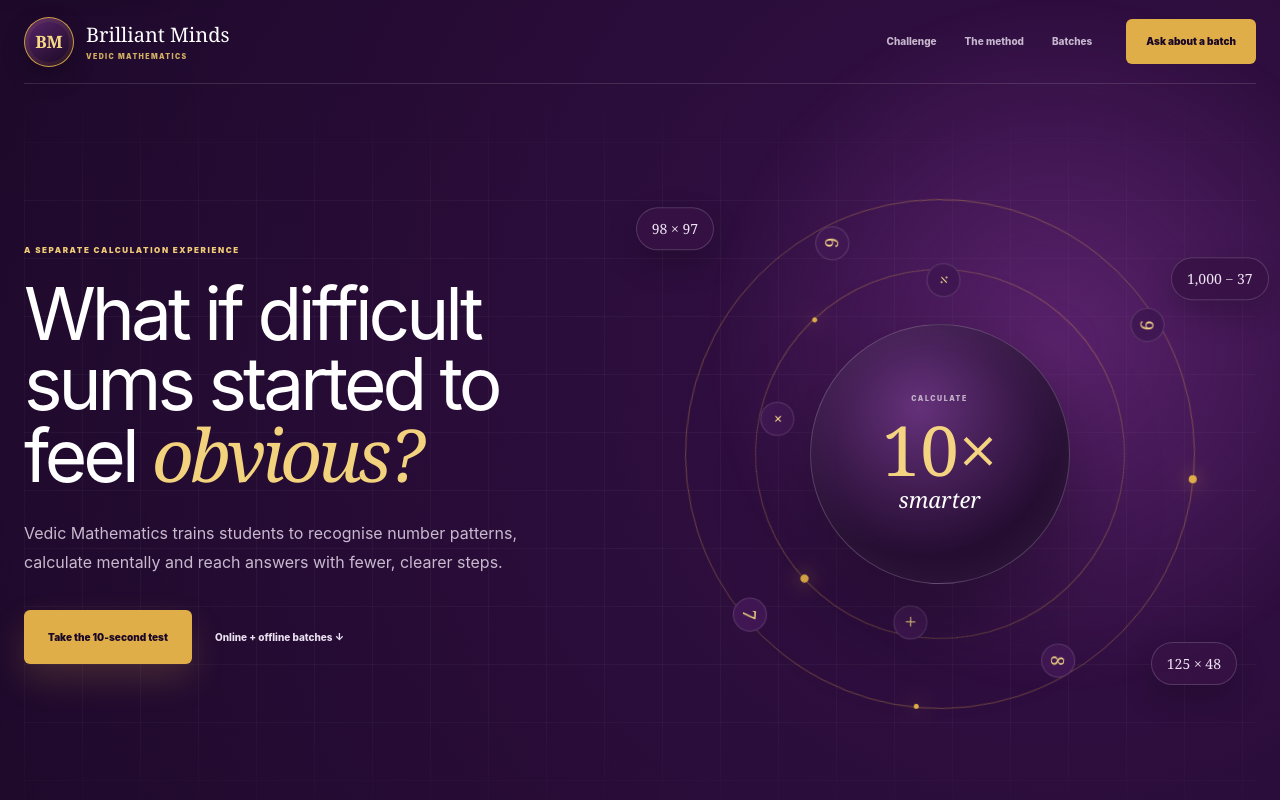
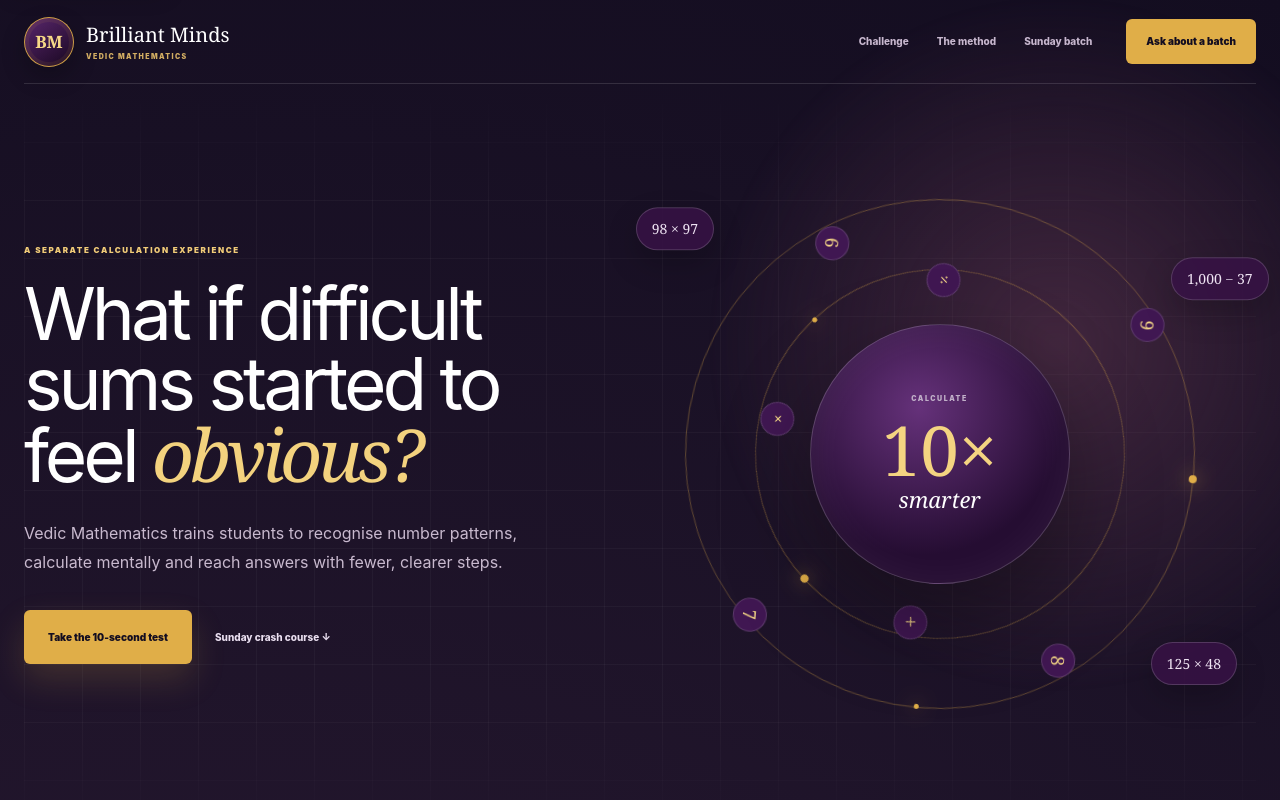
Before and after one commit to Ayushhdd/brilliant-minds-academy, a Next.js app: page /vedic-maths in a window 1280 px wide. Shown: the top 800 px of the page. Built offline with nearby package versions, Linux system fonts and the light colour scheme.

Commit message:
Refine Vedic offering and stabilize page sections

```diff
--- a/app/EnquiryForm.tsx
+++ b/app/EnquiryForm.tsx
@@ -5,13 +5,13 @@ import { FormEvent, useState } from "react";
 const programmeOptions = [
   { value: "maths", label: "Mathematics · Classes 6–10 (Offline)" },
   { value: "science", label: "Science · Classes 9–10 (Offline)" },
-  { value: "class-8", label: "All subjects · Class 8 (Offline)" },
-  { value: "vedic", label: "Vedic Maths crash course" },
+  { value: "class-8", label: "All subjects · Classes 6–8 (Offline)" },
+  { value: "vedic", label: "Vedic Maths · Sunday-only crash course" },
 ];
 
 const learningModes = {
   academy: ["Academy tuition · Offline"],
-  vedic: ["Vedic Maths · Offline", "Vedic Maths · Online"],
+  vedic: ["Sunday-only crash course"],
 };
 
 export default function EnquiryForm() {
--- a/app/globals.css
+++ b/app/globals.css
@@ -33,14 +33,7 @@ main:focus { outline: none; }
 .section { padding: 104px 0; }
 .scrollProgress { position: fixed; z-index: 100; top: 0; left: 0; width: calc(var(--page-progress) * 100%); height: 3px; pointer-events: none; background: linear-gradient(90deg, var(--gold), #f8df9f); box-shadow: 0 0 14px rgba(217,170,77,.55); }
 
-.motion-ready [data-reveal] { opacity: 0; transform: translateY(38px); transition: opacity .9s cubic-bezier(.2,.7,.2,1), transform .9s cubic-bezier(.2,.7,.2,1); }
-.motion-ready [data-reveal="left"] { transform: translateX(-34px); }
-.motion-ready [data-reveal="right"] { transform: translateX(34px); }
-.motion-ready [data-reveal].is-visible { opacity: 1; transform: translate3d(0,0,0); }
-.motion-ready .staggerGrid[data-reveal] > * { opacity: 0; transform: translateY(24px); }
-.motion-ready .staggerGrid[data-reveal].is-visible > * { animation: cardRise .72s cubic-bezier(.2,.75,.2,1) forwards; }
-.motion-ready .staggerGrid[data-reveal].is-visible > *:nth-child(2) { animation-delay: .1s; }
-.motion-ready .staggerGrid[data-reveal].is-visible > *:nth-child(3) { animation-delay: .2s; }
+.motion-ready [data-reveal], .motion-ready .staggerGrid[data-reveal] > * { opacity: 1; transform: none; transition: none; animation: none; }
 
 @keyframes cardRise { to { opacity: 1; transform: translateY(0); } }
 @keyframes heroRise { from { opacity: 0; transform: translateY(28px); } to { opacity: 1; transform: translateY(0); } }
@@ -71,6 +64,8 @@ main:focus { outline: none; }
 .brandWords small { margin-top: 2px; color: #8d7544; font-size: 8px; font-weight: 850; letter-spacing: .21em; text-transform: uppercase; }
 .desktopNav { display: flex; align-items: center; gap: 27px; }
 .desktopNav a { position: relative; color: #3c4a5e; font-size: 12px; font-weight: 750; }
+.desktopNav a[href="/vedic-maths"] { color: #44214e; }
+.desktopNav a[href="/vedic-maths"]::after { background: #44214e; }
 .desktopNav a::after { content: ""; position: absolute; left: 0; right: 100%; bottom: -9px; height: 2px; background: var(--gold); transition: right .25s ease; }
 .desktopNav a:hover { color: var(--navy); }
 .desktopNav a:hover::after { right: 0; }
@@ -227,8 +222,7 @@ main:focus { outline: none; }
 .journeyPhoto img { object-fit: cover; transform: scale(1.005); transition: transform 1.2s cubic-bezier(.2,.7,.2,1); }
 .journeyPhoto > span { position: absolute; z-index: 2; right: 18px; bottom: 15px; color: rgba(255,255,255,.52); font-family: Georgia, "Times New Roman", serif; font-size: 31px; }
 .journeyCard.photoLeft .journeyPhoto { order: -1; }
-.motion-ready .journeyCard .journeyPhoto { opacity: 0; clip-path: inset(0 0 100% 0); transform: translateY(18px); transition: opacity .8s .2s ease, clip-path 1s .2s cubic-bezier(.2,.75,.2,1), transform .8s .2s ease; }
-.motion-ready .journeyCard.is-visible .journeyPhoto { opacity: 1; clip-path: inset(0 0 0 0); transform: translateY(0); }
+.motion-ready .journeyCard .journeyPhoto { opacity: 1; clip-path: inset(0 0 0 0); transform: none; transition: none; }
 .journeyCard.is-visible:hover .journeyPhoto img { transform: scale(1.07); }
 .journeyDifference { margin-top: 34px; padding: 34px; overflow: hidden; border: 1px solid rgba(244,217,147,.28); border-radius: 14px; background: linear-gradient(135deg, rgba(20,62,99,.7), rgba(5,27,52,.76)); box-shadow: 0 24px 54px rgba(0,0,0,.18), inset 0 1px 0 rgba(255,255,255,.1); -webkit-backdrop-filter: blur(20px) saturate(1.2); backdrop-filter: blur(20px) saturate(1.2); }
 .journeyDifferenceWide { position: relative; isolation: isolate; width: min(100% - 32px, 1720px); margin-top: 88px; padding: 62px 64px; border-color: rgba(244,217,147,.72); background: radial-gradient(circle at 92% 4%, rgba(217,170,77,.35), transparent 27%), linear-gradient(115deg, #fff7e9 0%, #f4e1ad 46%, #e7bd64 100%); box-shadow: 0 28px 70px rgba(0,0,0,.28), inset 0 1px 0 rgba(255,255,255,.95); }
--- a/app/page.tsx
+++ b/app/page.tsx
@@ -51,7 +51,7 @@ const tuitionProgrammes = [
   {
     number: "03",
     subject: "All Subjects",
-    classes: "Class 8",
+    classes: "Classes 6–8",
     note: "Complete subject support, with Mathematics personally guided by the lead educator.",
     points: ["Homework guidance", "Foundation strengthening", "Regular revision"],
     tone: "foundation",
@@ -68,12 +68,16 @@ const faqs = [
     answer: "Mathematics for Classes 6–10 is personally taught by the academy’s lead Mathematics educator.",
   },
   {
-    question: "What is available for Class 8?",
-    answer: "Class 8 students receive all-subject support, with Mathematics personally taught by the academy’s lead Mathematics educator.",
+    question: "Which students can join Science tuition?",
+    answer: "Science tuition is available for Classes 9–10, with focused Physics, Chemistry and Biology support from subject faculty.",
+  },
+  {
+    question: "What is available for Classes 6–8?",
+    answer: "Students in Classes 6–8 can receive all-subject support, with Mathematics personally taught by the academy’s lead Mathematics educator.",
   },
   {
     question: "Is Vedic Maths the same as regular tuition?",
-    answer: "No. It is a separate crash-course experience focused on mental calculation, speed and number sense. Online and offline batches are available.",
+    answer: "No. It is a separate Sunday-only crash course focused on mental calculation, speed and number sense.",
   },
   {
     question: "How can we confirm fees and timings?",
@@ -85,7 +89,7 @@ const academySchema = {
   "@context": "https://schema.org",
   "@type": "EducationalOrganization",
   name: "Brilliant Minds Maths Academy",
-  description: "Offline academic tuition and online or offline Vedic Mathematics crash courses in Jalandhar.",
+  description: "Offline academic tuition and a Sunday-only Vedic Mathematics crash course in Jalandhar.",
   telephone: ["+91 79734 05625", "+91 88475 88165"],
   address: {
     "@type": "PostalAddress",
@@ -95,7 +99,7 @@ const academySchema = {
     addressCountry: "IN",
   },
   areaServed: "Jalandhar",
-  knowsAbout: ["Mathematics", "Science", "Class 8 tuition", "Vedic Mathematics"],
+  knowsAbout: ["Mathematics", "Science", "Classes 6–8 tuition", "Vedic Mathematics"],
 };
 
 const faqSchema = {
@@ -322,8 +326,8 @@ export default function Home() {
           <div className="vedicCopy" data-reveal="right">
             <span className="vedicLabel">A DIFFERENT KIND OF LEARNING</span>
             <h2>Not regular tuition.<br /><em>A calculation advantage.</em></h2>
-            <p>Vedic Mathematics is presented as a focused crash course—designed to strengthen number sense, mental calculation and speed through practical techniques students can carry forward.</p>
-            <div className="vedicModes"><span>ONLINE</span><i>+</i><span>OFFLINE</span><b>CRASH COURSE</b></div>
+            <p>Vedic Mathematics is a focused Sunday-only crash course—designed to strengthen number sense, mental calculation and speed through practical techniques students can carry forward.</p>
+            <div className="vedicModes"><span>SUNDAY ONLY</span><b>CRASH COURSE</b></div>
             <div className="vedicBenefits"><span>Faster calculations</span><span>Sharper number sense</span><span>Greater confidence</span></div>
             <a href="/vedic-maths">Explore the full Vedic Maths experience →</a>
           </div>
@@ -380,7 +384,7 @@ export default function Home() {
       <footer>
         <div className="container footerTop">
           <a href="#home" aria-label="Back to top"><BrandLockup footer /></a>
-          <p>25+ years of Mathematics teaching, offline academic tuition and a separate Vedic Mathematics crash-course experience.</p>
+          <p>25+ years of Mathematics teaching, offline academic tuition and a Sunday-only Vedic Mathematics crash course.</p>
           <div><a href="#journey">Journey</a><a href="#tuition">Tuition</a><a href="/vedic-maths">Vedic Maths</a><a href="#results">Results</a><a href="#contact">Contact</a></div>
         </div>
         <div className="container footerBottom"><span>© {new Date().getFullYear()} Brilliant Minds Maths Academy</span><span>Tagore Nagar, Jalandhar · Near Regent Park Hotel</span></div>
--- a/app/vedic-maths/page.tsx
+++ b/app/vedic-maths/page.tsx
@@ -5,7 +5,7 @@ import styles from "./vedic.module.css";
 
 export const metadata: Metadata = {
   title: "Vedic Maths Crash Course | Brilliant Minds Academy",
-  description: "A focused online and offline Vedic Mathematics crash course for faster calculation, sharper number sense and confident mental maths.",
+  description: "A focused Sunday-only Vedic Mathematics crash course for faster calculation, sharper number sense and confident mental maths.",
   alternates: { canonical: "/vedic-maths" },
 };
 
@@ -23,7 +23,7 @@ export default function VedicMathsPage() {
           <span className={styles.crest}>BM</span>
           <span><strong>Brilliant Minds</strong><small>VEDIC MATHEMATICS</small></span>
         </Link>
-        <nav aria-label="Vedic Maths navigation"><a href="#challenge">Challenge</a><a href="#method">The method</a><a href="#batches">Batches</a></nav>
+        <nav aria-label="Vedic Maths navigation"><a href="#challenge">Challenge</a><a href="#method">The method</a><a href="#batches">Sunday batch</a></nav>
         <Link className={styles.headerCta} href="/#contact">Ask about a batch</Link>
       </header>
 
@@ -33,7 +33,7 @@ export default function VedicMathsPage() {
           <span className={styles.eyebrow}>A SEPARATE CALCULATION EXPERIENCE</span>
           <h1>What if difficult sums started to feel <em>obvious?</em></h1>
           <p>Vedic Mathematics trains students to recognise number patterns, calculate mentally and reach answers with fewer, clearer steps.</p>
-          <div className={styles.heroActions}><a className={styles.goldButton} href="#challenge">Take the 10-second test</a><a className={styles.textLink} href="#batches">Online + offline batches ↓</a></div>
+          <div className={styles.heroActions}><a className={styles.goldButton} href="#challenge">Take the 10-second test</a><a className={styles.textLink} href="#batches">Sunday crash course ↓</a></div>
         </div>
 
         <div className={styles.orbitScene} aria-hidden="true">
@@ -79,15 +79,14 @@ export default function VedicMathsPage() {
       </section>
 
       <section className={styles.batchSection} id="batches">
-        <div className={styles.sectionHeading}><span className={styles.eyebrow}>CHOOSE THE LEARNING MODE</span><h2>One crash course. Two ways to join.</h2></div>
+        <div className={styles.sectionHeading}><span className={styles.eyebrow}>A FOCUSED WEEKLY FORMAT</span><h2>One Sunday. One focused crash course.</h2></div>
         <div className={styles.batchGrid}>
-          <article><span>AT THE ACADEMY</span><h3>Offline</h3><p>Face-to-face demonstrations, timed drills and immediate correction in a focused classroom setting.</p><ul><li>Guided practice</li><li>Live doubt support</li><li>Structured pace</li></ul></article>
-          <article><span>JOIN FROM ANYWHERE</span><h3>Online</h3><p>Interactive live sessions that bring the same visual methods and guided calculation practice to the student.</p><ul><li>Live instruction</li><li>Digital practice</li><li>Flexible access</li></ul></article>
+          <article><span>EVERY SUNDAY</span><h3>Vedic Maths crash course</h3><p>A dedicated weekly session for learning practical shortcuts, strengthening number sense and practising faster mental calculation.</p><ul><li>New methods each week</li><li>Timed calculation practice</li><li>Doubt support</li></ul></article>
         </div>
-        <div className={styles.finalCta}><span>READY TO CALCULATE DIFFERENTLY?</span><h2>Ask about the next Vedic Maths batch.</h2><p>Share the student’s class and preferred mode. We’ll help you choose the right batch.</p><Link href="/#contact">Continue to WhatsApp enquiry <b>→</b></Link></div>
+        <div className={styles.finalCta}><span>READY TO CALCULATE DIFFERENTLY?</span><h2>Ask about the next Sunday batch.</h2><p>Share the student’s class and we’ll help you join the right Vedic Maths batch.</p><Link href="/#contact">Continue to WhatsApp enquiry <b>→</b></Link></div>
       </section>
 
-      <footer className={styles.footer}><Link href="/">← Back to Brilliant Minds Academy</Link><span>Online + offline Vedic Maths crash course</span><span>25+ years of Mathematics teaching</span></footer>
+      <footer className={styles.footer}><Link href="/">← Back to Brilliant Minds Academy</Link><span>Sunday-only Vedic Maths crash course</span><span>25+ years of Mathematics teaching</span></footer>
     </main>
   );
 }
--- a/app/vedic-maths/vedic.module.css
+++ b/app/vedic-maths/vedic.module.css
@@ -1,4 +1,4 @@
-.page { --vedic-navy: #1a0826; --vedic-blue: #4b1d5f; --vedic-gold: #e0ae48; --vedic-cream: #f7f0f8; min-height: 100vh; overflow: hidden; background: radial-gradient(circle at 82% 8%,#351047 0,transparent 31%),linear-gradient(180deg,#1a0826,#210b2e 52%,#170720); color: #fff; }
+.page { --vedic-navy: #130d20; --vedic-blue: #42223c; --vedic-gold: #e0ae48; --vedic-cream: #f7f0f8; min-height: 100vh; overflow: hidden; background: radial-gradient(circle at 18% 50%,#42223c 0,#24172e 45%,#130d20 100%); color: #fff; }
 .header { position: relative; z-index: 20; width: min(100% - 48px, 1440px); min-height: 84px; margin: 0 auto; display: flex; align-items: center; gap: 34px; border-bottom: 1px solid rgba(255,255,255,.13); }
 .brand { margin-right: auto; display: flex; align-items: center; gap: 12px; }
 .crest { width: 50px; height: 50px; display: grid; place-items: center; border: 1px solid rgba(224,174,72,.9); border-radius: 50%; background: linear-gradient(145deg,#5a276d,#180720); color: #f6d987; font: 700 17px Georgia,serif; box-shadow: inset 0 0 0 4px rgba(224,174,72,.08),0 10px 24px rgba(0,0,0,.24); }
@@ -10,7 +10,7 @@
 .headerCta { min-height: 45px; padding: 0 20px; display: inline-flex; align-items: center; border-radius: 6px; background: var(--vedic-gold); color: var(--vedic-navy); font-size: 10px; font-weight: 900; }
 .hero { position: relative; isolation: isolate; width: min(100% - 48px, 1440px); min-height: 720px; margin: 0 auto; display: grid; grid-template-columns: .92fr 1.08fr; gap: 60px; align-items: center; padding: 80px 0 100px; }
 .hero::before { content: ""; position: absolute; z-index: -1; inset: 0; background-image: linear-gradient(rgba(255,255,255,.035) 1px,transparent 1px),linear-gradient(90deg,rgba(255,255,255,.035) 1px,transparent 1px); background-size: 58px 58px; mask-image: linear-gradient(to bottom,transparent,#000 16%,#000 82%,transparent); }
-.heroGlow { position: absolute; z-index: -1; width: 720px; height: 720px; right: -160px; top: -100px; border-radius: 50%; background: radial-gradient(circle,rgba(127,53,145,.5),rgba(27,8,39,0) 68%); filter: blur(4px); }
+.heroGlow { position: absolute; z-index: -1; width: 720px; height: 720px; right: -160px; top: -100px; border-radius: 50%; background: radial-gradient(circle,rgba(112,64,91,.48),rgba(19,13,32,0) 68%); filter: blur(4px); }
 .heroCopy { position: relative; z-index: 3; }
 .eyebrow { display: block; color: #f1cc78; font-size: 8px; font-weight: 900; letter-spacing: .2em; }
 .hero h1 { max-width: 720px; margin: 23px 0 0; font-size: clamp(53px,5.7vw,88px); line-height: .96; letter-spacing: -.055em; }
@@ -53,7 +53,7 @@
 .methodBoard { min-height: 470px; padding: 44px; display: flex; flex-direction: column; justify-content: center; border-radius: 20px; background: radial-gradient(circle at 22% 15%,#643077,transparent 43%),#260d34; color: #fff; box-shadow: 0 28px 60px rgba(44,15,56,.2); }.methodBoard > span { color: #e9c76f; font-size: 8px; font-weight: 900; letter-spacing: .2em; }.methodSum { margin-top: 50px; font: 500 clamp(56px,6vw,86px) Georgia,serif; letter-spacing: -.04em; }.methodSum i { color: #e5b84f; font-style: normal; }.methodDivider { width: 100%; height: 1px; margin: 28px 0 22px; background: linear-gradient(90deg,#e0ae48,rgba(224,174,72,0)); }.methodBoard > strong { color: #f3d581; font: 500 clamp(54px,6vw,82px) Georgia,serif; line-height: 1; }.methodBoard > small { margin-top: 12px; color: #c9b9cf; font-size: 10px; letter-spacing: .08em; text-transform: uppercase; }
 .methodSteps { display: grid; grid-template-rows: repeat(3,1fr); gap: 12px; }.methodSteps article { min-height: 0; padding: 28px 32px; display: grid; grid-template-columns: 54px 1fr; gap: 24px; align-items: center; border: 1px solid rgba(63,25,76,.14); border-radius: 14px; background: rgba(255,255,255,.72); box-shadow: 0 13px 30px rgba(48,17,61,.07); }.methodSteps article > span { width: 45px; height: 45px; display: grid; place-items: center; border: 1px solid rgba(139,74,152,.3); border-radius: 50%; color: #8b4a98; font: 500 16px Georgia,serif; }.methodSteps h3 { margin: 0; font-size: 22px; }.methodSteps strong { display: block; margin-top: 10px; color: #552465; font: 500 18px Georgia,serif; }.methodSteps p { margin: 7px 0 0; color: #75627d; font-size: 12px; }
 .proofBand { padding: 100px max(24px,calc((100vw - 1440px)/2)); display: grid; grid-template-columns: 1fr 1fr; gap: 120px; align-items: center; background: radial-gradient(circle at 7% 50%,rgba(130,57,146,.4),transparent 34%),#210b2e; }.proofBand > div > span { color: #efcb77; font-size: 8px; font-weight: 900; letter-spacing: .18em; }.proofBand blockquote { margin: 0; padding: 32px 0 32px 44px; border-left: 2px solid #dfa944; color: #d3c4d9; font: italic 25px/1.55 Georgia,serif; }
-.batchSection { background: linear-gradient(130deg,#fbf6fb,#ecdeef); }.batchGrid { margin-top: 60px; display: grid; grid-template-columns: 1fr 1fr; gap: 18px; }.batchGrid article { min-height: 330px; padding: 42px; border: 1px solid rgba(55,20,69,.16); border-top: 4px solid #d5a23d; background: rgba(255,255,255,.6); box-shadow: 0 22px 50px rgba(49,17,62,.09); }.batchGrid article > span { color: #8b4a98; font-size: 8px; font-weight: 900; letter-spacing: .17em; }.batchGrid h3 { margin: 44px 0 15px; font-size: 42px; }.batchGrid p { max-width: 560px; color: #6c5a74; font-size: 13px; line-height: 1.75; }.batchGrid ul { margin: 26px 0 0; padding: 18px 0 0; display: flex; gap: 24px; border-top: 1px solid rgba(54,21,67,.12); list-style: none; color: #4c2857; font-size: 10px; font-weight: 800; }
+.batchSection { background: linear-gradient(130deg,#fbf6fb,#ecdeef); }.batchGrid { margin-top: 60px; display: grid; grid-template-columns: 1fr; gap: 18px; }.batchGrid article { min-height: 330px; padding: 42px; border: 1px solid rgba(55,20,69,.16); border-top: 4px solid #d5a23d; background: rgba(255,255,255,.6); box-shadow: 0 22px 50px rgba(49,17,62,.09); }.batchGrid article > span { color: #8b4a98; font-size: 8px; font-weight: 900; letter-spacing: .17em; }.batchGrid h3 { margin: 44px 0 15px; font-size: 42px; }.batchGrid p { max-width: 680px; color: #6c5a74; font-size: 13px; line-height: 1.75; }.batchGrid ul { margin: 26px 0 0; padding: 18px 0 0; display: flex; gap: 24px; border-top: 1px solid rgba(54,21,67,.12); list-style: none; color: #4c2857; font-size: 10px; font-weight: 800; }
 .finalCta { margin-top: 80px; padding: 64px; border-radius: 18px; background: linear-gradient(135deg,#351244,#1c0928); color: #fff; box-shadow: 0 30px 70px rgba(45,14,58,.22); }.finalCta > span { color: #f0ca73; font-size: 8px; font-weight: 900; letter-spacing: .18em; }.finalCta p { color: #c5b4cc; }.finalCta a { margin-top: 20px; min-height: 54px; padding: 0 24px; display: inline-flex; align-items: center; border-radius: 6px; background: var(--vedic-gold); color: var(--vedic-navy); font-size: 10px; font-weight: 900; }.finalCta b { margin-left: 12px; }
 .footer { min-height: 96px; width: min(100% - 48px,1440px); margin: 0 auto; display: flex; align-items: center; justify-content: space-between; gap: 25px; color: #9e87a8; font-size: 9px; }.footer a { color: #e8c36e; font-weight: 850; }
 @keyframes orbitSpin { to { transform: rotate(360deg); } } @keyframes float { 50% { transform: translateY(-12px); } } @keyframes questionIn { from { opacity: 0; transform: translateY(18px); } to { opacity: 1; transform: none; } }
```
Also changed, not shown: app/layout.tsx (+4 -4 lines), 1 other file (tests, documents, lock files or other folders).
